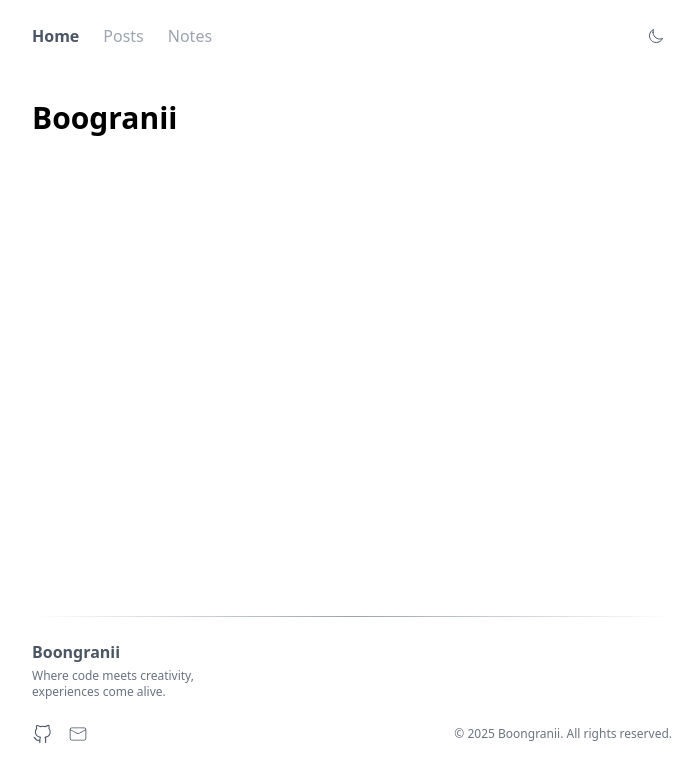
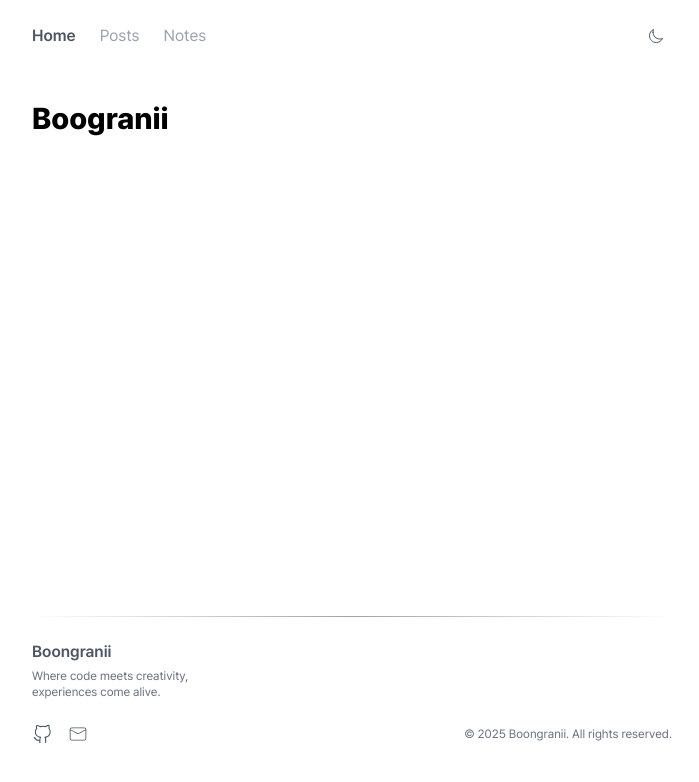
Before and after one commit to bbjbc/boongranii.dev, a Next.js app: page / in a window 1280 px wide. Shown: the top 782 px of the page, without its empty margins (288-987 px from the left). Built offline with nearby package versions, Linux system fonts and the light colour scheme.

Commit message:
fix: resolve localFont not applying issue

```diff
--- a/src/app/layout.tsx
+++ b/src/app/layout.tsx
@@ -9,7 +9,8 @@ import Footer from '@/components/footer';
 const pretendard = localFont({
   src: './fonts/PretendardVariable.woff2',
   variable: '--font-pretendard',
-  weight: '100 900',
+  weight: '45 920',
+  display: 'swap',
 });
 
 export const metadata: Metadata = {
@@ -29,7 +30,7 @@ export default function RootLayout({
   return (
     <html lang="ko" suppressHydrationWarning>
       <body
-        className={`${pretendard.variable} flex min-h-screen flex-col px-4 antialiased`}
+        className={`${pretendard.variable} font-pretendard flex min-h-screen flex-col px-4 antialiased`}
       >
         <ThemeProvider attribute="class" defaultTheme="system" enableSystem>
           <NavBar />
--- a/tailwind.config.ts
+++ b/tailwind.config.ts
@@ -9,6 +9,9 @@ export default {
   ],
   theme: {
     extend: {
+      fontFamily: {
+        pretendard: ['var(--font-pretendard)'],
+      },
       colors: {
         background: 'var(--background)',
         foreground: 'var(--foreground)',
```
